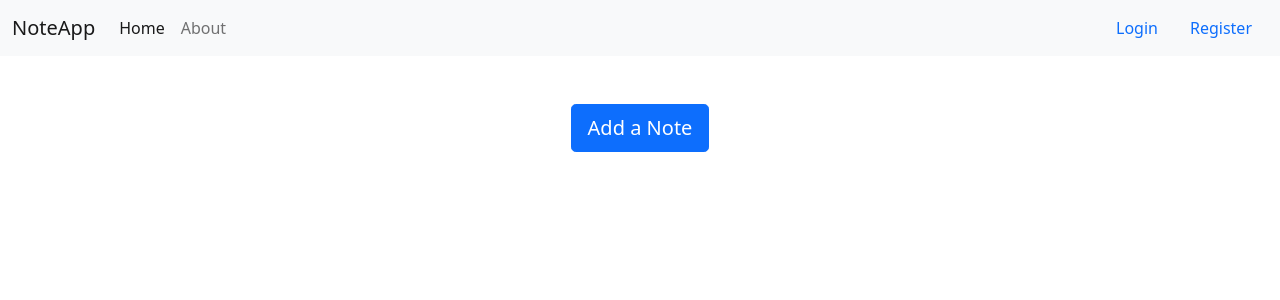
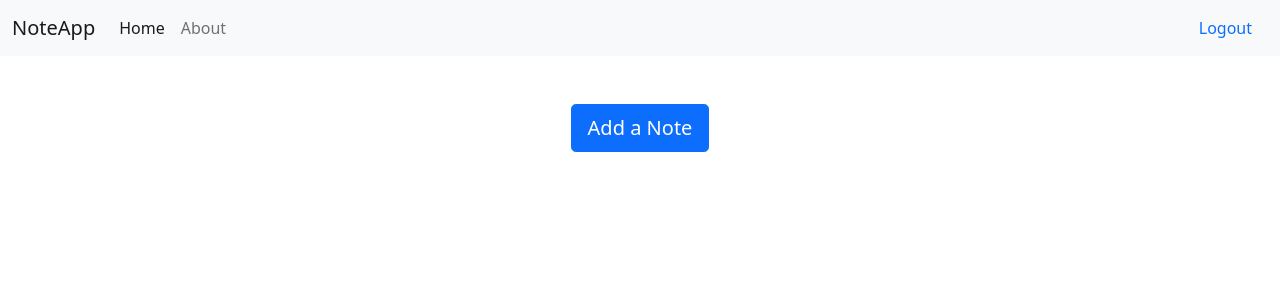
Before and after one commit to ahmedhanyh/note-taking-app, a Flask app: page / in a window 1280 px wide. Shown: the top 300 px of the page. Run offline with Flask 2, Linux system fonts and the light colour scheme.

Commit message:
Add login, logout and register links to the navbar
- All templates, except login and register, have a logout link
- login and register both have login and register buttons

```diff
--- a/templates/add.html
+++ b/templates/add.html
@@ -1,6 +1,12 @@
 {% extends "layout.html" %}
 
 {% block title %}Create a new note{% endblock %}
+
+{% block navlinks %}
+    <div class="d-flex">
+        <a class="nav-link" aria-current="page" href="/logout">Logout</a>
+    </div>
+{% endblock %}
 
 {% block content %}
     <form class="note-form" action="/add" method="post">
--- a/templates/edit.html
+++ b/templates/edit.html
@@ -1,6 +1,12 @@
 {% extends "layout.html" %}
 
 {% block title %}Edit {{ note[1] }}{% endblock %}
+
+{% block navlinks %}
+    <div class="d-flex">
+        <a class="nav-link" aria-current="page" href="/logout">Logout</a>
+    </div>
+{% endblock %}
 
 {% block content %}
     <form class="note-form" action={{ "/edit/{}".format(note[0]) }} method="post">
--- a/templates/index.html
+++ b/templates/index.html
@@ -1,6 +1,12 @@
 {% extends "layout.html" %}
 
 {% block title %}Homepage{% endblock %}
+
+{% block navlinks %}
+    <div class="d-flex">
+        <a class="nav-link" aria-current="page" href="/logout">Logout</a>
+    </div>
+{% endblock %}
 
 {% block content %}
     <a href="/add" id="add-note-btn" type="button" class="btn btn-primary btn-lg">Add a Note</a>
--- a/templates/layout.html
+++ b/templates/layout.html
@@ -26,10 +26,7 @@
                     <a class="nav-link" href="#">About</a>
                   </li>
                 </ul>
-                <div class="d-flex">
-                  <a class="nav-link" aria-current="page" href="/login">Login</a>
-                  <a class="nav-link" aria-current="page" href="/register">Register</a>
-                </div>
+                {% block navlinks %}{% endblock %}
               </div>
             </div>
           </nav>
@@ -48,7 +45,7 @@
         {% with messages = get_flashed_messages() %}
             {% if messages %}
                 {% for message in messages %}
-                    {% if "must" in message or "Please" in message %}
+                    {% if "must" in message or "Please" in message or "Invalid" in message %}
                         <div class="alert alert-danger d-flex align-items-center justify-content-center fw-bold" role="alert">
                             <svg class="bi flex-shrink-0 me-2" width="24" height="24" role="img" aria-label="Danger:"><use xlink:href="#exclamation-triangle-fill"/></svg>
                             <div>
--- a/templates/view.html
+++ b/templates/view.html
@@ -1,6 +1,12 @@
 {% extends "layout.html" %}
 
 {% block title %}{{ note[1] }}{% endblock %}
+
+{% block navlinks %}
+    <div class="d-flex">
+        <a class="nav-link" aria-current="page" href="/logout">Logout</a>
+    </div>
+{% endblock %}
 
 {% block content %}
 <div class="card view">
```
Also changed, not shown: templates/login.html (+7 -0 lines), templates/register.html (+7 -0 lines), 1 other file.
